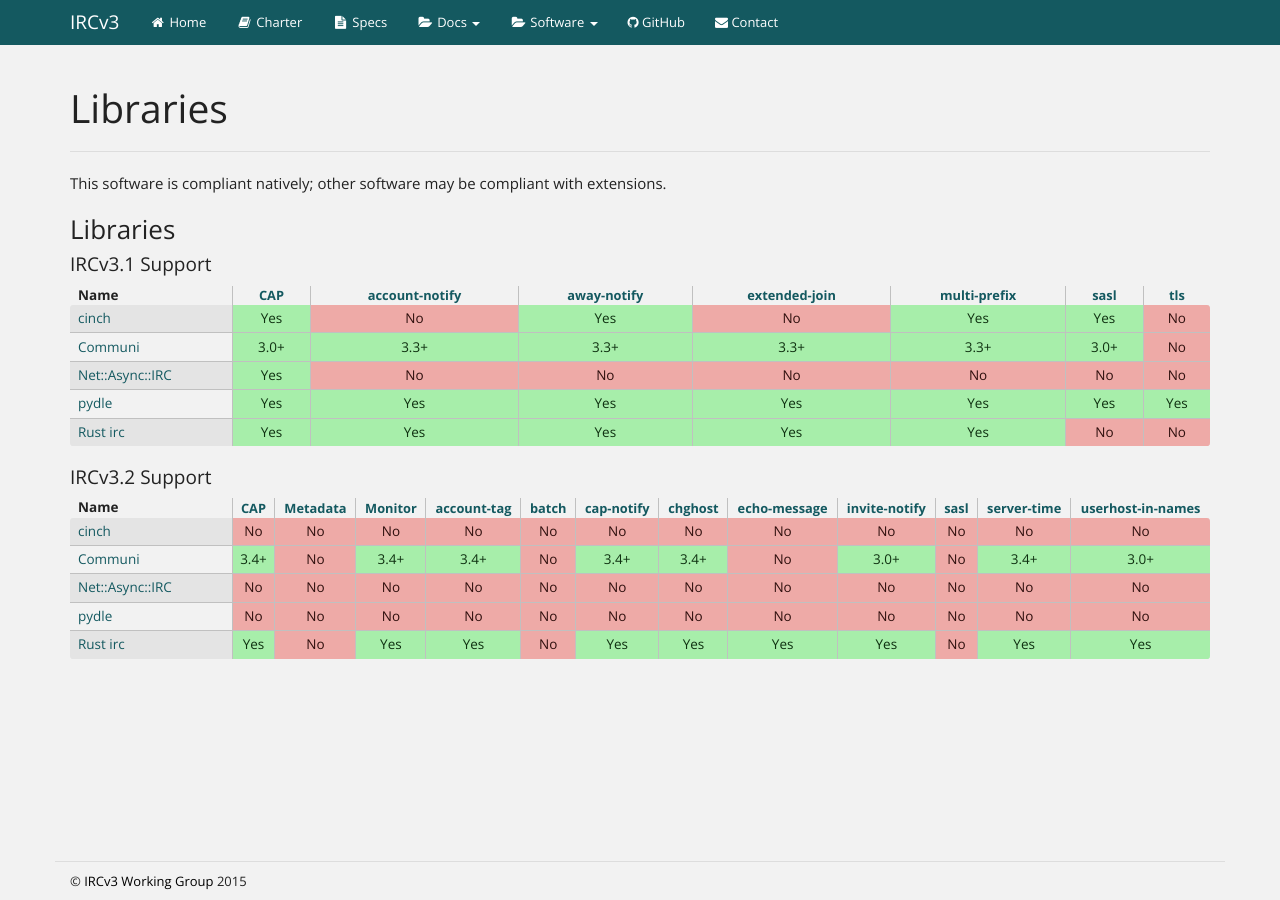
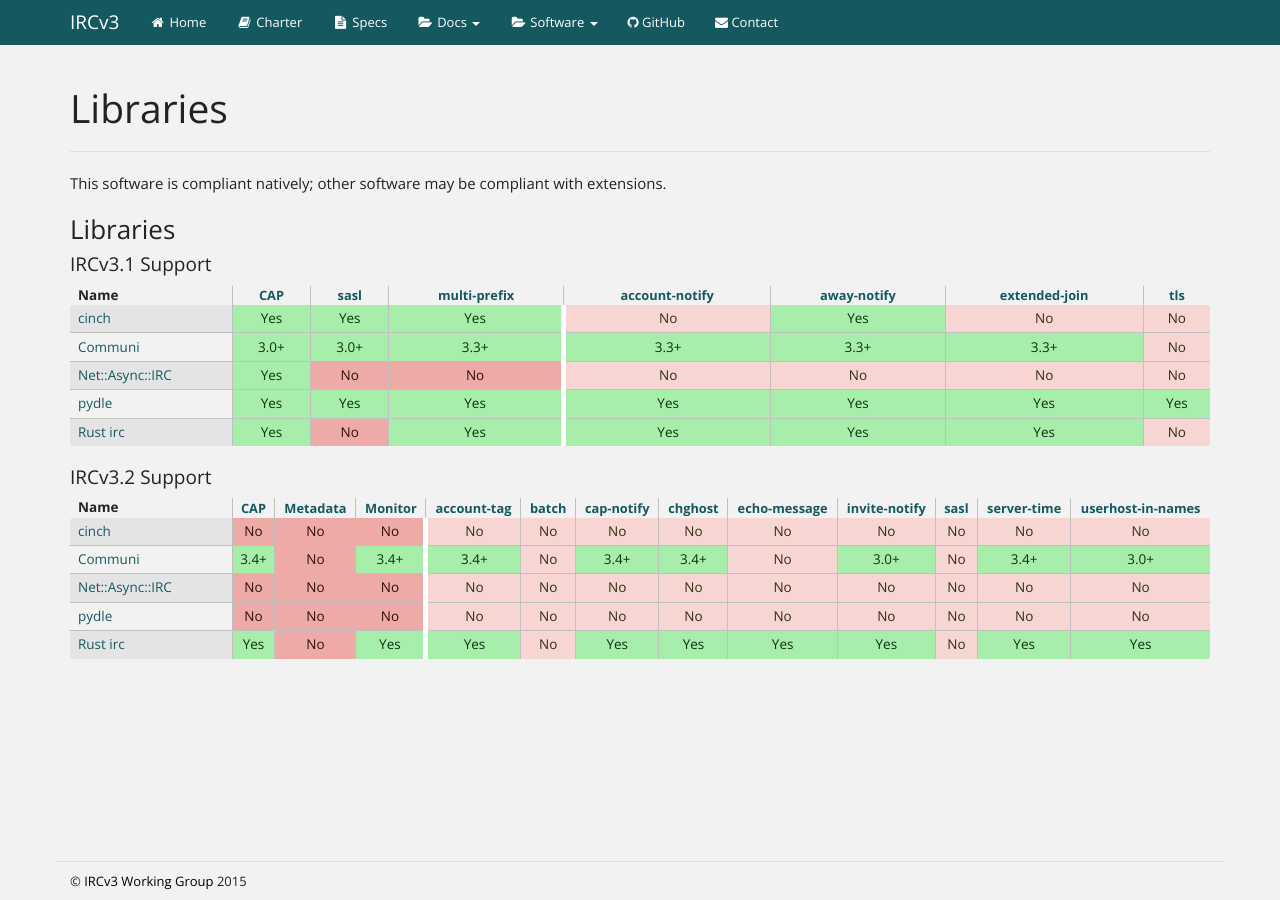
Before and after one commit to ircv3/ircv3.github.io, a Jekyll site: the page built from software/libraries.md, in a window 1280 px wide. Built offline with Jekyll 4.4.1, drawn with Linux system fonts in a browser that asks for light colours.

Commit message:
software: Separate and highlight the required cap columns

```diff
--- a/_includes/software_list.html
+++ b/_includes/software_list.html
@@ -33,7 +33,7 @@
             </td>
             {% for ext in irc_ver[1].specs %}
             {% capture ext_name %}{{ ext[0] }}{% endcapture %}
-            <td colgroup="2" class="support {% if sw.support[irc_verkey] contains ext_name %}supported{% elsif sw.partial[irc_verkey] contains ext_name %}partial{% elsif sw.na[irc_verkey] contains ext_name %}na{% else %}unsupported{% endif %}">
+            <td colgroup="2" class="support {% if sw.support[irc_verkey] contains ext_name %}supported{% elsif sw.partial[irc_verkey] contains ext_name %}partial{% elsif sw.na[irc_verkey] contains ext_name %}na{% else %}unsupported{% endif %} {% if ext[1].required %}required{% else %}optional{% endif %}">
                 {% if sw.support[irc_verkey] contains ext_name %}
                     {% assign capab = sw.support[irc_verkey][ext_name] %}
                     {% assign default = 'Yes' %}
--- a/css/ircv3-style.css
+++ b/css/ircv3-style.css
@@ -74,6 +74,9 @@
   background-color: #8fea94;
 }
 .sw-table tbody tr:hover .unsupported {
+  background-color: rgba(243, 150, 146, 0.5);
+}
+.sw-table tbody tr:hover .unsupported.required {
   background-color: #f39692;
 }
 .sw-table tbody tr:hover .partial {
@@ -119,8 +122,15 @@
   color: #101010;
 }
 .sw-table .unsupported {
+  background-color: rgb(247, 213, 211);
+  color: #303010;
+}
+.sw-table .unsupported.required {
   background-color: #eeaaa7;
   color: #30100E;
+}
+.sw-table td.required + td.optional {
+  border-left: 5px solid white;
 }
 .sw-table td note desc {
   vertical-align: super;
```
Also changed, not shown: _data/irc_versions.yml (+14 -8 lines).
